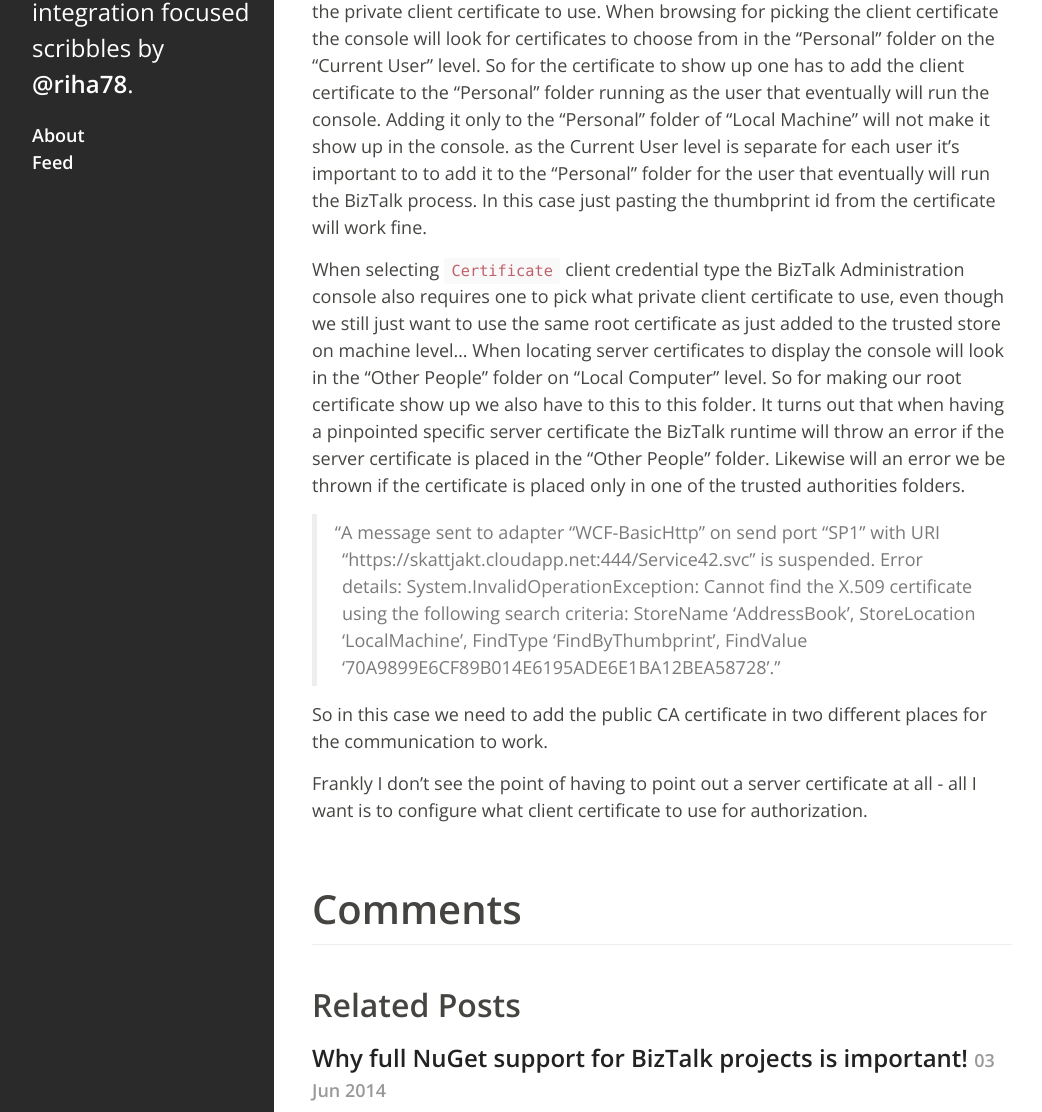
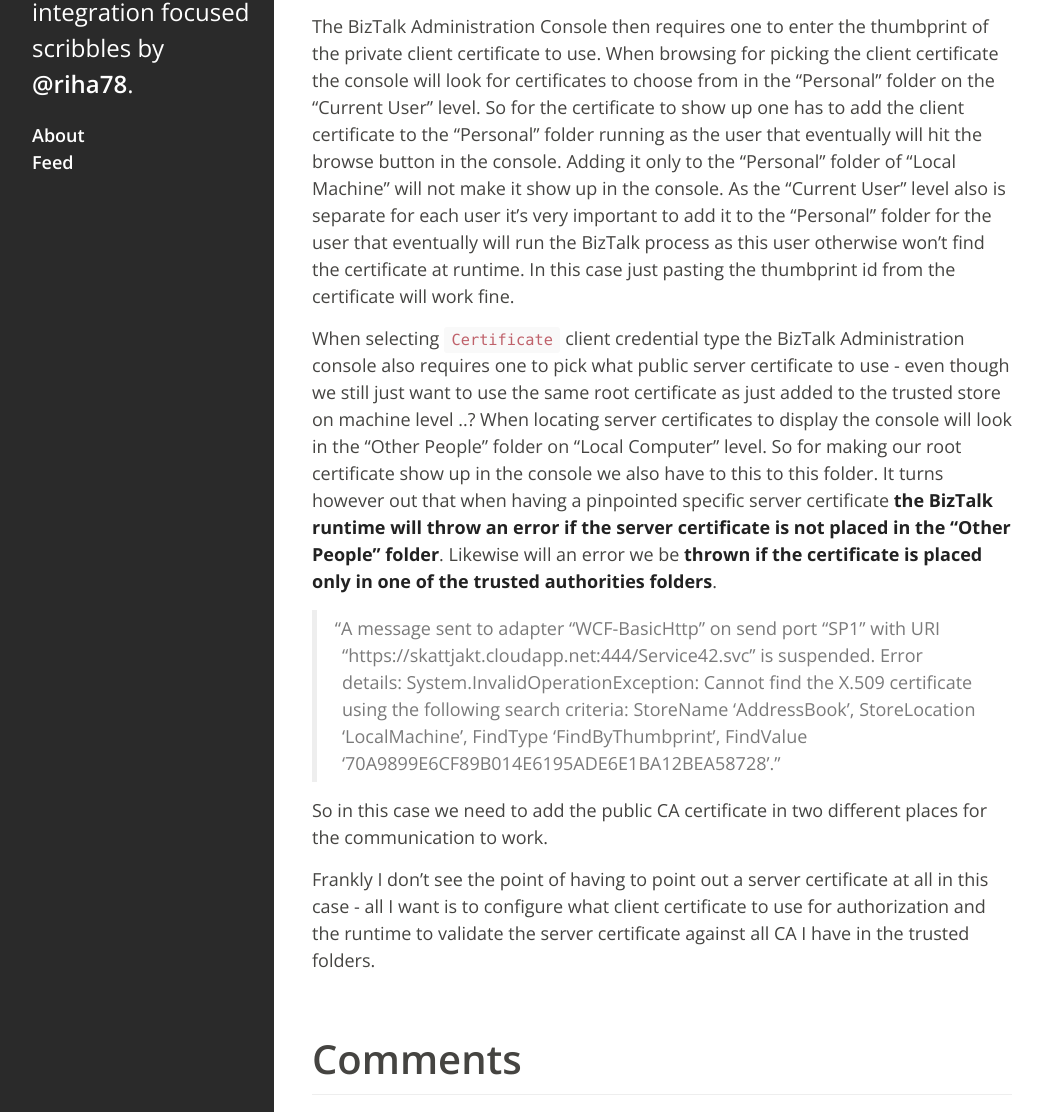
Before and after one commit to riha/riha.github.io, a Jekyll site: the page built from _posts/2014-08-28-getting-digital-certificates-right-in-biztalk-using-a- third-party-root-certificate-and-wcf-basichttp.md, in a window 1280 px wide and 1400 px high, scrolled down 3504 px. Shown: the part 288-1400 px from the top of the window, without its empty margins (8-1050 px from the left). Built offline with Jekyll 4.4.1, drawn with Linux system fonts in a browser that asks for light colours; Markdown is read by kramdown in place of the engine named in the settings; comment, search, counter and statistics services are not loaded; some of the changed text lies outside the part shown; grey boxes are pictures that could not be loaded.

Commit message:
Text changes

```diff
--- a/_posts/2014-08-28-getting-digital-certificates-right-in-biztalk-using-a- third-party-root-certificate-and-wcf-basichttp.md
+++ b/_posts/2014-08-28-getting-digital-certificates-right-in-biztalk-using-a- third-party-root-certificate-and-wcf-basichttp.md
@@ -12,7 +12,9 @@
 
 ## Long story short ##
 
-Third party root certificates always needs to be places under "Third-Party Root Certification Authorities" or directly under the "Trusted Root Certification Authorities" folder on Local Machine level. When however also configuring the "WCF-BasicHttp" adapter to also use client certificate authorization the BizTalk administration requires the thumbnail id of a specific server certificate (in addition to the client certificate thumbnail). This makes the runtime also look for the for the public certificates under "Trusted People" folder and **causes an error if we don't _also_ place it that folder.**
+Third party root certificates always needs to be places under "Third-Party Root Certification Authorities" or directly under the "Trusted Root Certification Authorities" folder on Local Machine level in Windows. When however also configuring the "WCF-BasicHttp" adapter to also use client certificate authorization the BizTalk Administration console requires the thumbprint id of a specific server certificate (in addition to the client certificate thumbprint). This makes the runtime also look for the for the public certificates under "Trusted People" folder and **causes an error if we don't _also_ place it that folder.**
+
+In the end this requires us to add the public root certificate in two different places.
 
 ## Server certificate ##
 
@@ -30,9 +32,9 @@
 
 But to be able to trust the information in the certificate it needs to be issued by someone we trust, a certificate authority (CA).
 
-If we take an example of a request to Google we actually don't trust the information in the Google server certificate, neither do we trust the intermediate certificate they use to sign their server certificate. The root certificate that issued the intermediary Google Certificate is however one of the preinstalled trusted certificate authorities in Windows.
+If we take an example of a request to Google we actually don't trust the information in the Google server certificate, neither do we trust the intermediate certificate they use to sign their public server certificate. The root certificate that issued the intermediary Google Certificate is however one of the preinstalled trusted certificate authorities in Windows.
 
-![](https://cloud.githubusercontent.com/assets/1317734/4075616/ca0ada30-2eb1-11e4-86fa-a00a89d34559.png)
+![Google](https://cloud.githubusercontent.com/assets/1317734/4075616/ca0ada30-2eb1-11e4-86fa-a00a89d34559.png)
 
 What authorities and certificates to trust is in Windows based on what certificates exists in the Certificate Store under the `Trusted Root Certificate Authorities` folder.
 
@@ -51,13 +53,13 @@
 As the server however required a client certificate for authorization I reconfigured the send port to use `Certificate` as client credential type.
 ![3](https://cloud.githubusercontent.com/assets/1317734/4076354/713ca4c6-2eb9-11e4-8293-ed462b550fdc.png)
 
-The BizTalk Administration Console then requires one to enter the thumbprint of the private client certificate to use. When browsing for picking the client certificate the console will look for certificates to choose from in the "Personal" folder on the "Current User" level. So for the certificate to show up one has to add the client certificate to the "Personal" folder running as the user that eventually will run the console. Adding it only to the "Personal" folder of "Local Machine" will not make it show up in the console. as the Current User level is separate for each user it's important to to add it to the "Personal" folder for the user that eventually will run the BizTalk process. In this case just pasting the thumbprint id from the certificate will work fine.
+The BizTalk Administration Console then requires one to enter the thumbprint of the private client certificate to use. When browsing for picking the client certificate the console will look for certificates to choose from in the "Personal" folder on the "Current User" level. So for the certificate to show up one has to add the client certificate to the "Personal" folder running as the user that eventually will hit the browse button in the console. Adding it only to the "Personal" folder of "Local Machine" will not make it show up in the console. As the "Current User" level also is separate for each user it's very important to add it to the "Personal" folder for the user that eventually will run the BizTalk process as this user otherwise won't find the certificate at runtime. In this case just pasting the thumbprint id from the certificate will work fine.
 
-When selecting `Certificate` client credential type the BizTalk Administration console also requires one to pick what private client certificate to use, even though we still just want to use the same root certificate as just added to the trusted store on machine level... When locating server certificates to display the console will look in the "Other People" folder on "Local Computer" level. So for making our root certificate show up we also have to this to this folder. It turns out that when having a pinpointed specific server certificate the BizTalk runtime will throw an error if the server certificate is placed in the "Other People" folder. Likewise will an error we be thrown if the certificate is placed only in one of the trusted authorities folders.
+When selecting `Certificate` client credential type the BizTalk Administration console also requires one to pick what public server certificate to use - even though we still just want to use the same root certificate as just added to the trusted store on machine level ..? When locating server certificates to display the console will look in the "Other People" folder on "Local Computer" level. So for making our root certificate show up in the console we also have to this to this folder. It turns however out that when having a pinpointed specific server certificate **the BizTalk runtime will throw an error if the server certificate is not placed in the "Other People" folder**. Likewise will an error we be **thrown if the certificate is placed only in one of the trusted authorities folders**.
 
 > A message sent to adapter "WCF-BasicHttp" on send port "SP1" with URI "https://skattjakt.cloudapp.net:444/Service42.svc" is suspended.
 >  Error details: System.InvalidOperationException: Cannot find the X.509 certificate using the following search criteria: StoreName 'AddressBook', StoreLocation 'LocalMachine', FindType 'FindByThumbprint', FindValue '70A9899E6CF89B014E6195ADE6E1BA12BEA58728'.
 
 So in this case we need to add the public CA certificate in two different places for the communication to work.
 
-Frankly I don't see the point of having to point out a server certificate at all - all I want is to configure what client certificate to use for authorization.
+Frankly I don't see the point of having to point out a server certificate at all in this case - all I want is to configure what client certificate to use for authorization and the runtime to validate the server certificate against all CA I have in the trusted folders.
```
Also changed, not shown: other parts of _posts/2014-08-28-getting-digital-certificates-right-in-biztalk-using-a- third-party-root-certificate-and-wcf-basichttp.md (+1 -1 lines).
